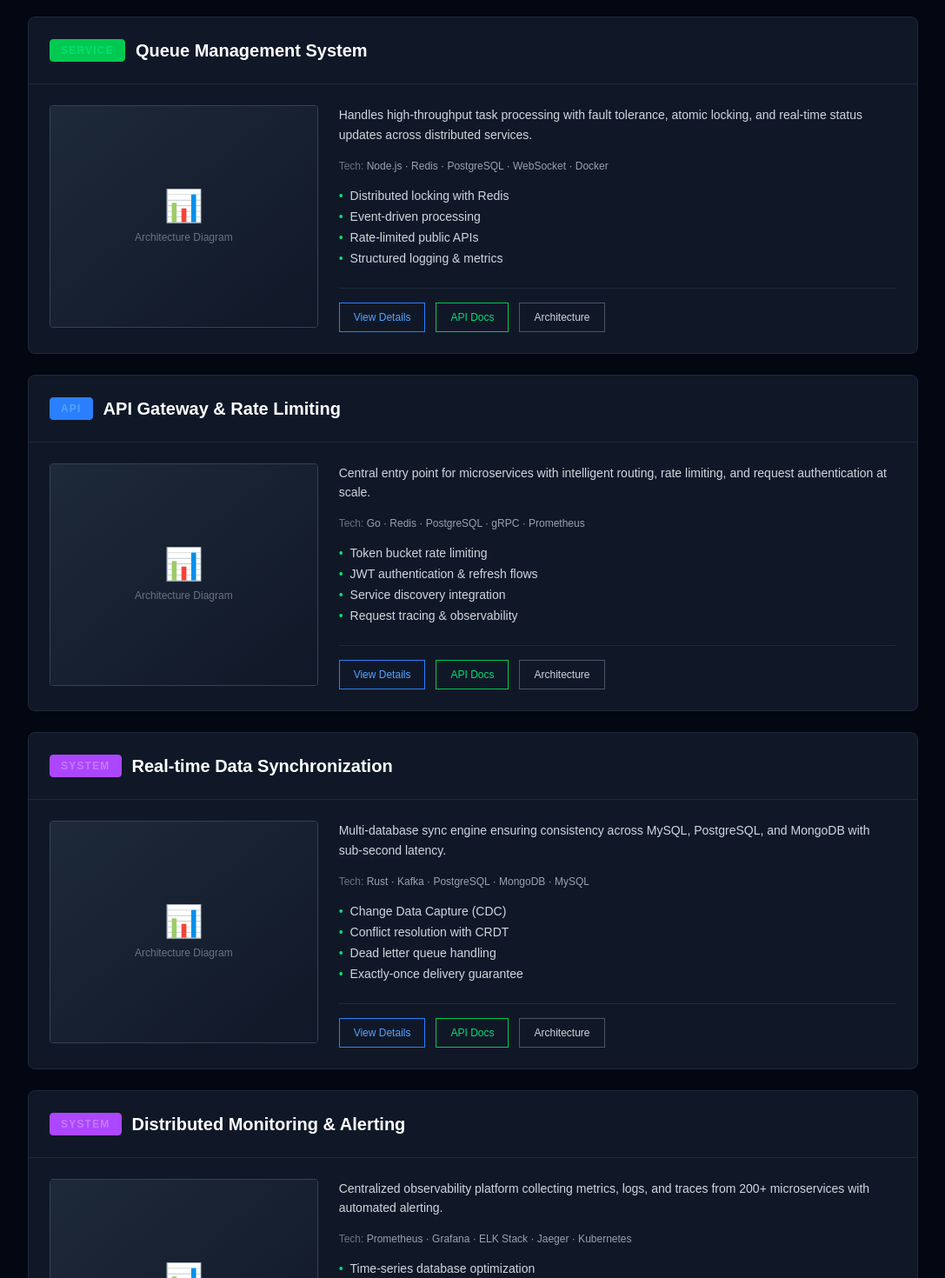
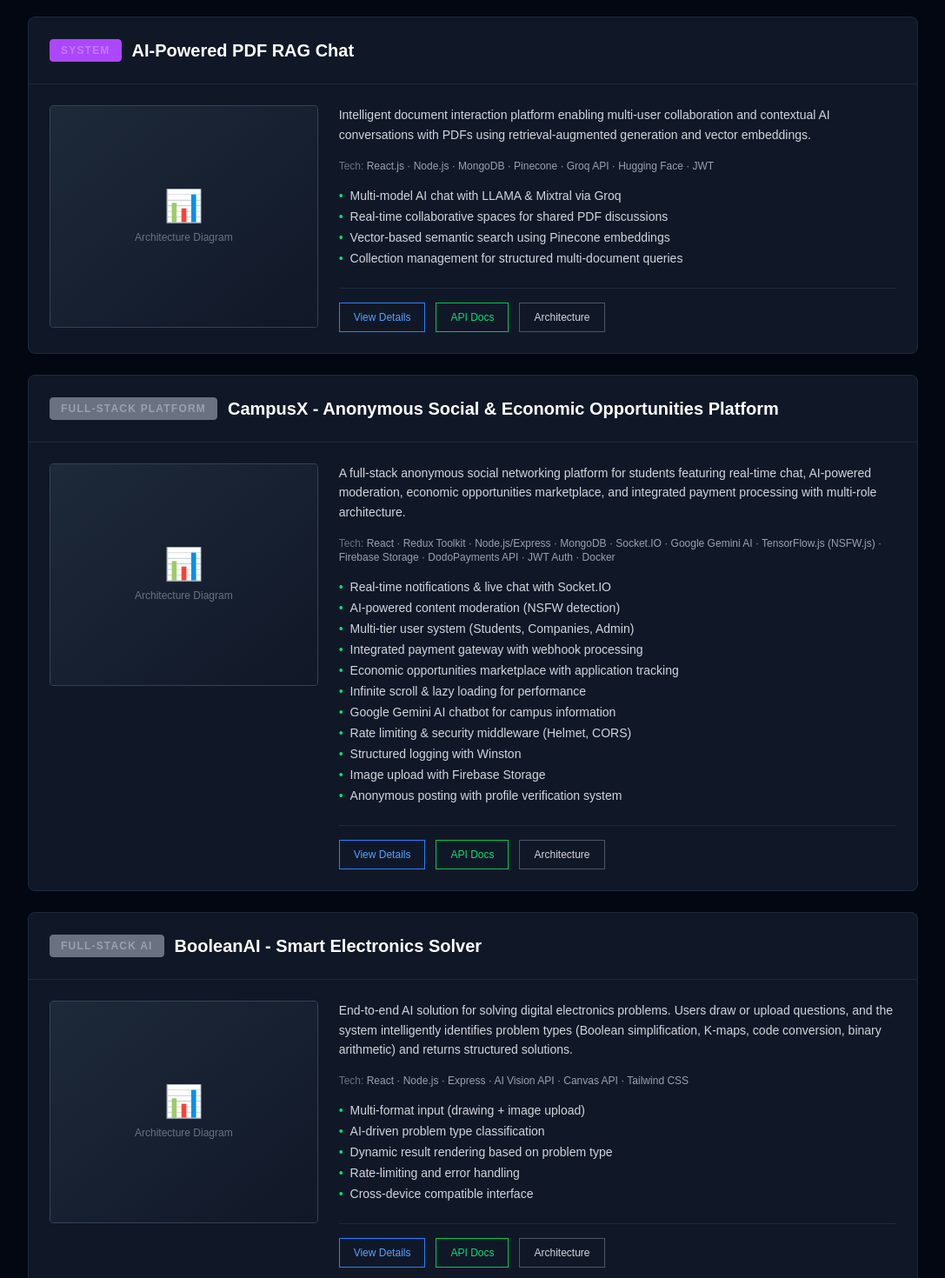
Before and after one commit to garvthakre/G-Forge, a Next.js app in the folder ui/: page / in a window 1280 px wide. Shown: the part 820-2290 px from the top of the page at 87% size, without its empty margins (96-1183 px from the left). Built offline with nearby package versions, Linux system fonts and the light colour scheme.

Commit message:
basic changes in projects

```diff
--- a/ui/app/components/projects.tsx
+++ b/ui/app/components/projects.tsx
@@ -14,64 +14,152 @@ interface Project {
 
 const projectsData: Project[] = [
 {
-    id: "queue-system",
-    badge: "SERVICE",
-    title: "Queue Management System",
+  id: "ai-rag-pdf-app",
+  badge: "SYSTEM",
+  title: "AI-Powered PDF RAG Chat",
   description:
-      "Handles high-throughput task processing with fault tolerance, atomic locking, and real-time status updates across distributed services.",
-    techStack: ["Node.js", "Redis", "PostgreSQL", "WebSocket", "Docker"],
+    "Intelligent document interaction platform enabling multi-user collaboration and contextual AI conversations with PDFs using retrieval-augmented generation and vector embeddings.",
+  techStack: [
+    "React.js",
+    "Node.js",
+    "MongoDB",
+    "Pinecone",
+    "Groq API",
+    "Hugging Face",
+    "JWT"
+  ],
   features: [
-      "Distributed locking with Redis",
-      "Event-driven processing",
-      "Rate-limited public APIs",
-      "Structured logging & metrics",
+    "Multi-model AI chat with LLAMA & Mixtral via Groq",
+    "Real-time collaborative spaces for shared PDF discussions",
+    "Vector-based semantic search using Pinecone embeddings",
+    "Collection management for structured multi-document queries",
   ],
-    image: "/images/queue-system.png",
+  image: "/images/ai-rag-pdf-app.png",
 },
 {
-    id: "api-gateway",
-    badge: "API",
-    title: "API Gateway & Rate Limiting",
+  id: "campusx",
+  badge: "FULL-STACK PLATFORM",
+  title: "CampusX - Anonymous Social & Economic Opportunities Platform",
   description:
-      "Central entry point for microservices with intelligent routing, rate limiting, and request authentication at scale.",
-    techStack: ["Go", "Redis", "PostgreSQL", "gRPC", "Prometheus"],
+    "A full-stack anonymous social networking platform for students featuring real-time chat, AI-powered moderation, economic opportunities marketplace, and integrated payment processing with multi-role architecture.",
+  techStack: [
+    "React",
+    "Redux Toolkit",
+    "Node.js/Express",
+    "MongoDB",
+    "Socket.IO",
+    "Google Gemini AI",
+    "TensorFlow.js (NSFW.js)",
+    "Firebase Storage",
+    "DodoPayments API",
+    "JWT Auth",
+    "Docker"
+  ],
   features: [
-      "Token bucket rate limiting",
-      "JWT authentication & refresh flows",
-      "Service discovery integration",
-      "Request tracing & observability",
+    "Real-time notifications & live chat with Socket.IO",
+    "AI-powered content moderation (NSFW detection)",
+    "Multi-tier user system (Students, Companies, Admin)",
+    "Integrated payment gateway with webhook processing",
+    "Economic opportunities marketplace with application tracking",
+    "Infinite scroll & lazy loading for performance",
+    "Google Gemini AI chatbot for campus information",
+    "Rate limiting & security middleware (Helmet, CORS)",
+    "Structured logging with Winston",
+    "Image upload with Firebase Storage",
+    "Anonymous posting with profile verification system"
   ],
-    image: "/images/api-gateway.png",
+  highlights: [
+    "Handles payment workflows with first/second payment tracking",
+    "Real-time WebSocket connections for instant notifications",
+    "AI content moderation preventing inappropriate uploads",
+    "Scalable architecture with pagination & infinite scroll",
+    "Type-safe Redux state management with RTK Query",
+    "Comprehensive error handling & validation"
+  ],
+  architecture: {
+    frontend: "React 18 with Redux Toolkit, React Router, Socket.IO client",
+    backend: "Express.js with MongoDB, Socket.IO server, JWT authentication",
+    ai: "Google Gemini AI for chatbot, TensorFlow.js for image moderation",
+    payments: "DodoPayments integration with webhook verification",
+    realtime: "Socket.IO for notifications, comments, and live updates",
+    storage: "Firebase for image uploads, MongoDB for all data persistence"
+  },
+  userRoles: [
+    "Students: Post anonymously, apply for opportunities, earn through tasks",
+    "Companies: Create paid opportunities, manage applicants, process payments",
+    "Admin: Monitor all activities, verify payments, manage platform"
+  ],
+  image: "/images/becampusx.png",
+  liveUrl: "https://becampusx.com", // Add your actual URL
+  githubUrl: "https://github.com/yourusername/becampusx" // Add your repo URL
+},
+
+  {
+  id: "booleanai",
+  badge: "FULL-STACK AI",
+  title: "BooleanAI - Smart Electronics Solver",
+  description:
+    "End-to-end AI solution for solving digital electronics problems. Users draw or upload questions, and the system intelligently identifies problem types (Boolean simplification, K-maps, code conversion, binary arithmetic) and returns structured solutions.",
+  techStack: ["React", "Node.js", "Express", "AI Vision API", "Canvas API", "Tailwind CSS"],
+  features: [
+    "Multi-format input (drawing + image upload)",
+    "AI-driven problem type classification",
+    "Dynamic result rendering based on problem type",
+    "Rate-limiting and error handling",
+    "Cross-device compatible interface",
+  ],
+  image: "/images/booleanai-demo.png",
+  demoVideo: "/videos/booleanai-demo.mp4",
+  liveUrl: "https://your-domain.com/booleanai",
+  githubUrl: "https://github.com/yourusername/booleanai",
 },
 {
-    id: "real-time-db",
-    badge: "SYSTEM",
-    title: "Real-time Data Synchronization",
+  id: "queue-management-system",
+  badge: "FULL-STACK",
+  title: "Queueflex - Multi-Service Queue Management Platform",
   description:
-      "Multi-database sync engine ensuring consistency across MySQL, PostgreSQL, and MongoDB with sub-second latency.",
-    techStack: ["Rust", "Kafka", "PostgreSQL", "MongoDB", "MySQL"],
+    "A microservices-based queue management system enabling real-time customer flow management across multiple service providers with role-based access control and distributed authentication.",
+  techStack: [
+    "Next.js",
+    "TypeScript",
+    "Python Flask",
+    "Node.js",
+    "gRPC",
+    "SQLite",
+    "JWT",
+    "Docker"
+  ],
   features: [
-      "Change Data Capture (CDC)",
-      "Conflict resolution with CRDT",
-      "Dead letter queue handling",
-      "Exactly-once delivery guarantee",
+    "Microservices architecture with gRPC inter-service communication",
+    "JWT-based distributed authentication across 3 services",
+    "Role-based access control (Admin, Provider, Client)",
+    "Real-time queue position tracking with automatic recalculation",
+    "Service capacity management with configurable limits",
+    "Multi-tenant provider dashboard with service isolation",
+    "RESTful APIs with request interceptors and token validation",
+    "Position-aware queuing system with status management",
   ],
-    image: "/images/realtime-sync.png",
-  },
-  {
-    id: "monitoring-stack",
-    badge: "SYSTEM",
-    title: "Distributed Monitoring & Alerting",
-    description:
-      "Centralized observability platform collecting metrics, logs, and traces from 200+ microservices with automated alerting.",
-    techStack: ["Prometheus", "Grafana", "ELK Stack", "Jaeger", "Kubernetes"],
-    features: [
-      "Time-series database optimization",
-      "Custom alert rule engine",
-      "Log aggregation & retention",
-      "Distributed tracing correlation",
+  architecture: [
+    "Auth Service (Node.js + gRPC): Centralized authentication with JWT verification",
+    "Admin Service (Python Flask): Service CRUD operations and provider management",
+    "Queue Service (Python Flask): Queue operations with service integration",
+    "Frontend (Next.js): Responsive UI with role-based routing"
   ],
-    image: "/images/monitoring.png",
+  highlights: [
+    "Cross-language microservices communication using Protocol Buffers",
+    "Atomic queue operations with automatic position recalculation",
+    "Service-specific capacity enforcement and status filtering",
+    "Secure token propagation across service boundaries",
+  ],
+  metrics: [
+    "3 independent microservices with gRPC integration",
+    "Support for unlimited concurrent service providers",
+    "Real-time queue updates with <100ms latency",
+    "Role-based filtering reducing API response size by 60%",
+  ],
+  image: "/images/queueflex.png",
+  github: "https://github.com/yourusername/queueflex",
+  demo: "https://queueflex-demo.vercel.app"
 },
 ];
 
```
Lines whose indentation alone changed are shown as unchanged.
